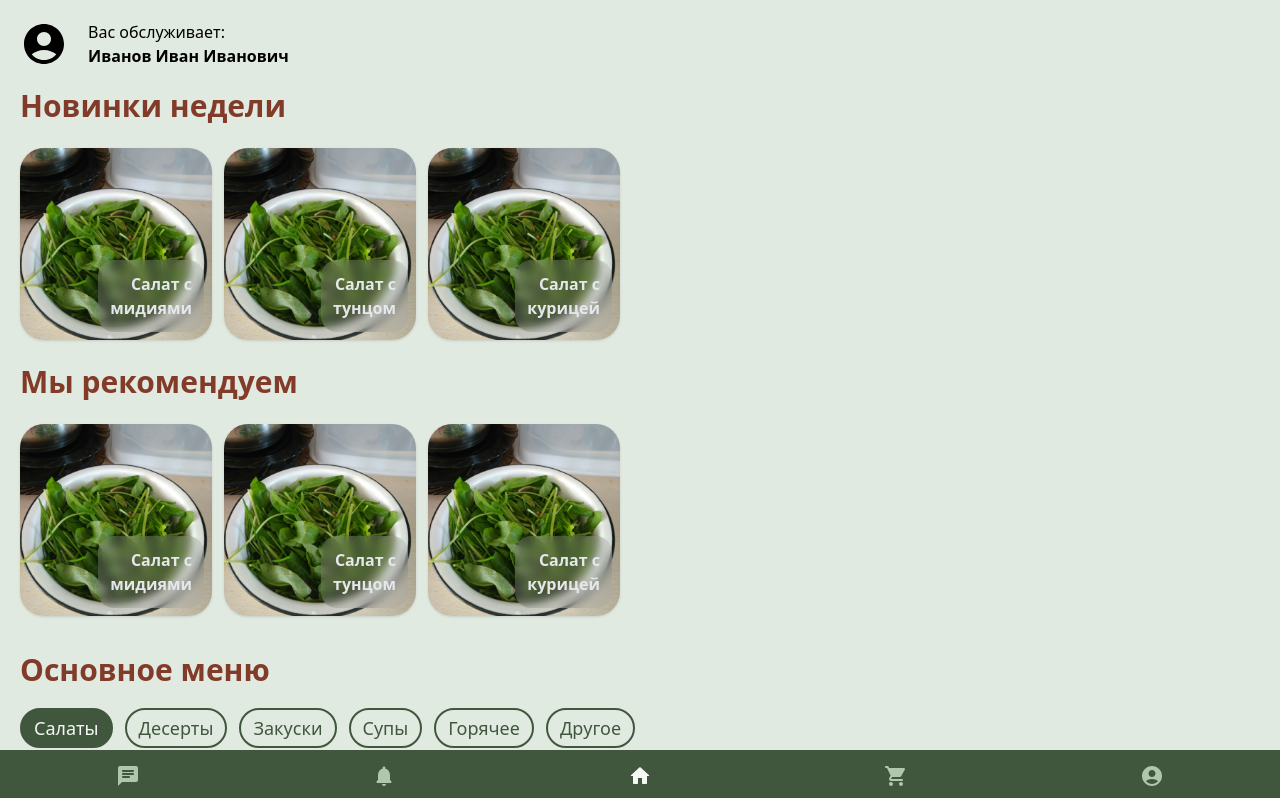
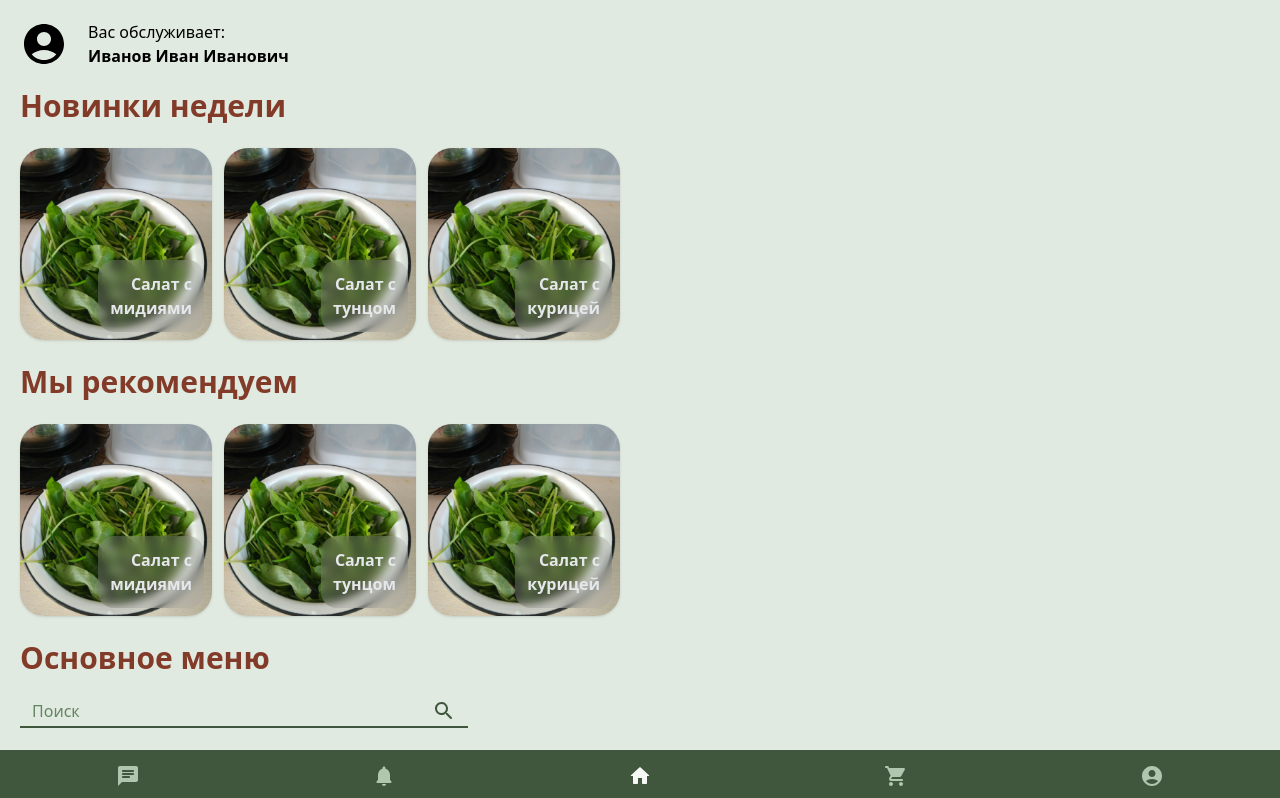
Before and after one commit to Kexogg/qrcafe, a React (Vite) app in the folder client/: page /customer/home in a window 1280 px wide. Shown: the top 798 px of the page. Built offline with nearby package versions, Linux system fonts and the light colour scheme.

Commit message:
add searchbar

```diff
--- a/client/src/components/UI/Catalog/Catalog.tsx
+++ b/client/src/components/UI/Catalog/Catalog.tsx
@@ -3,6 +3,7 @@ import DishCard from "../DishCard/DishCard.tsx";
 import {useEffect, useRef, useState} from "react";
 import {Link} from "react-router-dom";
 import DishModal from "../Modal/DishModal.tsx";
+import {Searchbar} from "../Searchbar/Searchbar.tsx";
 
 type CatalogProps = {
     title: string;
@@ -52,7 +53,7 @@ export const Catalog = ({title}: CatalogProps) => {
                     scrollToChip(entry.target.id)
                 }
             });
-        }, {threshold: .75, rootMargin: `0px ${(headerRef.current?.offsetHeight && + 1) ?? '0'}px 0px 0px`});
+        }, {threshold: .75, rootMargin: `0px ${(headerRef.current?.offsetHeight && +1) ?? '0'}px 0px 0px`});
 
         categoryRefs.current.forEach((ref) => {
             if (ref) observer.observe(ref);
@@ -81,9 +82,9 @@ export const Catalog = ({title}: CatalogProps) => {
     return (
         <section>
             <DishModal dish={selectedDish} onClose={() => setSelectedDish(null)}/>
-            <div className={'sticky top-0 bg-primary-100 z-10 py-3'} ref={headerRef}>
             <h2 className={'text-accent-800 font-bold text-3xl ml-5 my-5 align-middle'}>{title}</h2>
-                <nav>
+            <Searchbar/>
+            <nav className={'sticky top-0 bg-primary-100 z-10 py-3'} ref={headerRef}>
                 <ul className={'flex gap-3 overflow-x-scroll pb-1 px-5 no-scrollbar'}>
                     {categories.map((category, index) => {
                         return <li key={category.name} ref={(el) => chipRefs.current[index] = el}>
@@ -94,7 +95,6 @@ export const Catalog = ({title}: CatalogProps) => {
                     })}
                 </ul>
             </nav>
-            </div>
             <ul className={'mx-5 gap-5 flex flex-col mt-5'}>
                 {
                     categories.map((category, index) => {
--- /dev/null
+++ b/client/src/components/UI/Searchbar/Searchbar.tsx
@@ -0,0 +1,12 @@
+import {SearchRounded} from "@mui/icons-material";
+
+export const Searchbar = () => {
+    return (
+        <search className={'my-5'}>
+            <form className={'flex items-center justify-between w-full px-3 h-8 max-w-md border-b-2 border-primary-700 mx-5 text-primary-700'}>
+                <input type={'text'} placeholder={'Поиск'} className={'w-full h-full bg-transparent outline-none placeholder-primary-500'}/>
+                <SearchRounded/>
+            </form>
+        </search>
+    );
+};
```
Lines whose indentation alone changed are shown as unchanged.
